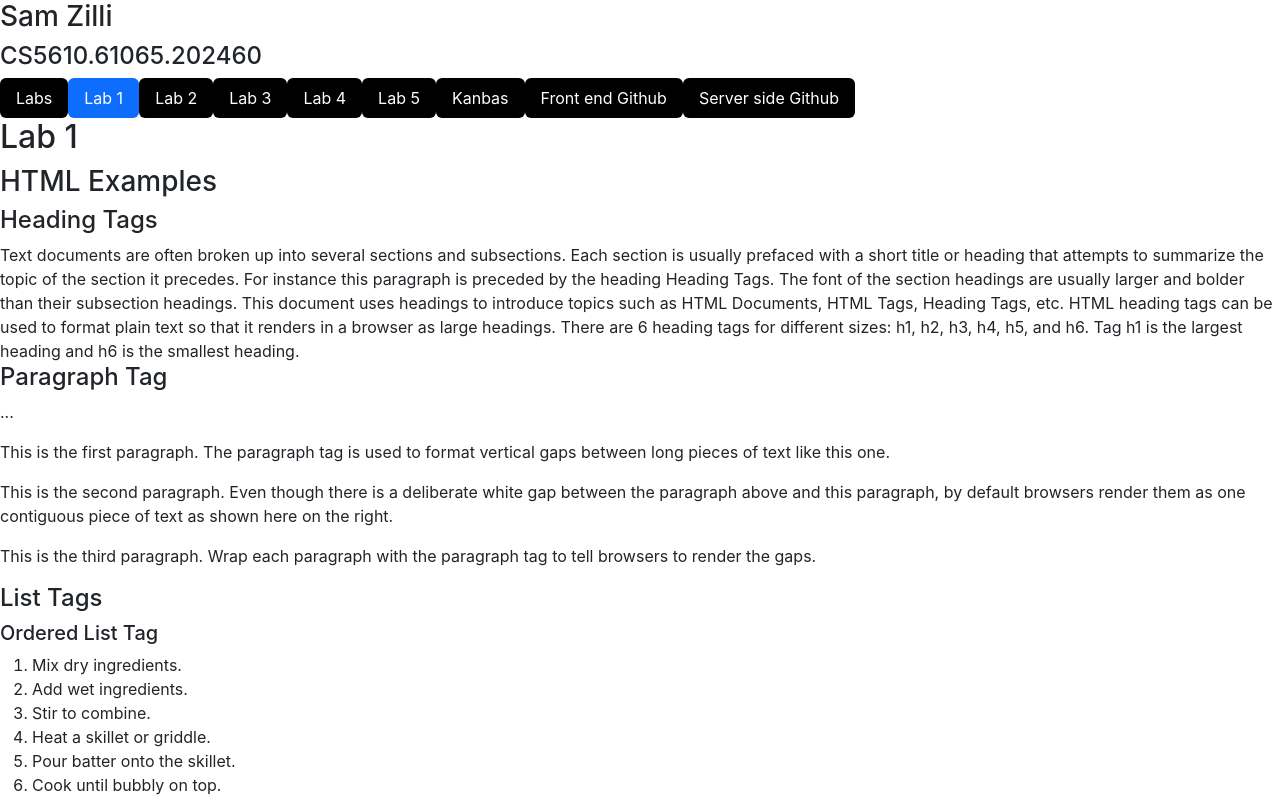
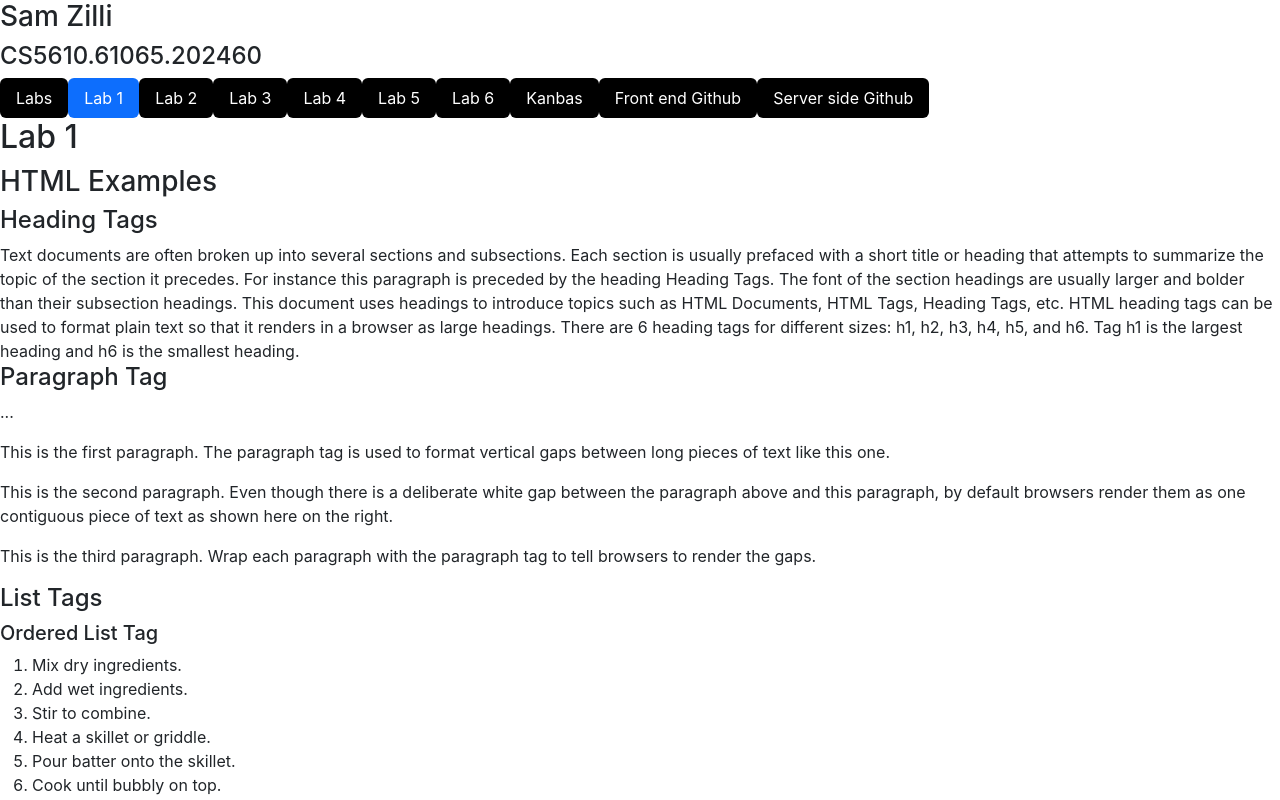
Before and after one commit to Sam-Zilli/kanbas-react-web-app, a React (Create React App) app: page /Kanbas#/Labs/Lab1 in a window 1280 px wide. Shown: the top 800 px of the page. Built offline with nearby package versions, Linux system fonts and the light colour scheme; no server answers.

Commit message:
starting 3.6.2

```diff
--- a/src/Kanbas/Courses/CourseNavigation/index.tsx
+++ b/src/Kanbas/Courses/CourseNavigation/index.tsx
@@ -14,6 +14,7 @@ export default function CoursesNavigation() {
     "Assignments",
     "Quizzes",
     "Grades",
+    "People"
   ];
 
   return (
--- a/src/Kanbas/Courses/Navigation/index.tsx
+++ b/src/Kanbas/Courses/Navigation/index.tsx
@@ -16,6 +16,7 @@ export default function CoursesNavigation() {
     "Assignments",
     "Quizzes",
     "Grades",
+    "People"
   ];
 
   return (
--- /dev/null
+++ b/src/Kanbas/Courses/People/Table.tsx
@@ -0,0 +1,39 @@
+import React, { useState, useEffect } from "react";
+import * as client from "./client";
+export default function PeopleTable() {
+  const [users, setUsers] = useState<any[]>([]);
+  const fetchUsers = async () => {
+    const users = await client.findAllUsers();
+    setUsers(users);
+  };
+  useEffect(() => {
+    fetchUsers();
+  }, []);
+  return (
+    <div id="wd-people-table">
+      <table className="table table-striped">
+        <thead>
+          <tr>
+            <th>Name</th><th>Login ID</th><th>Section</th><th>Role</th><th>Last Activity</th><th>Total Activity</th>
+          </tr>
+        </thead>
+        <tbody>
+          {users.map((user: any) => (
+            <tr key={user._id}>
+              <td className="wd-full-name text-nowrap">
+                <span className="wd-first-name">{user.firstName}</span>
+                {' '} {/* Adding a space */}
+                <span className="wd-last-name">{user.lastName}</span>
+              </td>
+              <td className="wd-login-id">{user.loginId}</td>
+              <td className="wd-section">{user.section}</td>
+              <td className="wd-role">{user.role}</td>
+              <td className="wd-last-activity">{user.lastActivity}</td>
+              <td className="wd-total-activity">{user.totalActivity}</td>
+            </tr>
+          ))}
+        </tbody>
+      </table>
+    </div>
+  );
+}
--- /dev/null
+++ b/src/Kanbas/Courses/People/client.ts
@@ -0,0 +1,7 @@
+import axios from "axios";
+export const REMOTE_SERVER = process.env.REACT_APP_REMOTE_SERVER;
+export const USERS_API = `${REMOTE_SERVER}/api/users`;
+export const findAllUsers = async () => {
+  const response = await axios.get(USERS_API);
+  return response.data;
+};
--- a/src/Kanbas/Courses/index.tsx
+++ b/src/Kanbas/Courses/index.tsx
@@ -8,6 +8,7 @@ import Grades from "./Grades";
 // TDL: A3 3.5ish is using Navigate but I'm not?
 import {Route, Routes, useLocation, useParams } from "react-router";
 import { FaAlignJustify } from 'react-icons/fa';
+import PeopleTable from "./People/Table";
 
   export default function Courses({ courses }: { courses: any[]; }) {
     const { cid } = useParams();
@@ -29,6 +30,7 @@ import { FaAlignJustify } from 'react-icons/fa';
       <Route path="Assignments" element={<Assignments />} />
       <Route path="Assignments/:aid" element={<AssignmentEditor />} />
       <Route path="Grades" element={<Grades />} />
+      <Route path="People" element={<PeopleTable />} />
     </Routes>
   </div>
 </div>
--- /dev/null
+++ b/src/Labs/Lab6/index.tsx
@@ -0,0 +1,8 @@
+
+export default function Lab6() {
+    return (
+        <div>
+            Hey I'm Lab 6 what's your name?
+        </div>
+    )
+}
--- a/src/Labs/TOC.tsx
+++ b/src/Labs/TOC.tsx
@@ -1,27 +1,83 @@
 import { useLocation } from "react-router";
+
+// Function component for Table of Contents (TOC)
 export default function TOC() {
-  const { pathname } = useLocation();
-  return (
-    <ul className="nav nav-pills" id="wd-toc">
-      <li className="nav-item"><a id="wd-a"  href="#/Labs" className="nav-link">Labs</a></li>
-      <li className="nav-item"><a id="wd-a1" href="#/Labs/Lab1"
-          className={`nav-link ${pathname.includes("Lab1") ? "active" : ""}`}>Lab 1</a></li>
-      <li className="nav-item"><a id="wd-a2" href="#/Labs/Lab2"
-          className={`nav-link ${pathname.includes("Lab2") ? "active" : ""}`}>Lab 2</a></li>
-      <li className="nav-item"><a id="wd-a3" href="#/Labs/Lab3"
-          className={`nav-link ${pathname.includes("Lab3") ? "active" : ""}`}>Lab 3</a></li>
+    // Retrieve the current pathname from the URL
+    const { pathname } = useLocation();
 
-        <li className="nav-item"><a id="wd-a4" href="#/Labs/Lab4"
-          className={`nav-link ${pathname.includes("Lab4") ? "active" : ""}`}>Lab 4</a></li>
+    return (
+      <ul className="nav nav-pills" id="wd-toc">
+        {/* Main section link */}
+        <li className="nav-item">
+          <a id="wd-a" href="#/Labs" className="nav-link">Labs</a>
+        </li>
 
-      <li className="nav-item"><a id="wd-a5" href="#/Labs/Lab5"
-          className={`nav-link ${pathname.includes("Lab5") ? "active" : ""}`}>Lab 5</a></li>
+        {/* Lab 1 link - active class applied if pathname includes "Lab1" */}
+        <li className="nav-item">
+          <a id="wd-a1" href="#/Labs/Lab1"
+             className={`nav-link ${pathname.includes("Lab1") ? "active" : ""}`}>
+            Lab 1
+          </a>
+        </li>
+
+        {/* Lab 2 link - active class applied if pathname includes "Lab2" */}
+        <li className="nav-item">
+          <a id="wd-a2" href="#/Labs/Lab2"
+             className={`nav-link ${pathname.includes("Lab2") ? "active" : ""}`}>
+            Lab 2
+          </a>
+        </li>
+
+        {/* Lab 3 link - active class applied if pathname includes "Lab3" */}
+        <li className="nav-item">
+          <a id="wd-a3" href="#/Labs/Lab3"
+             className={`nav-link ${pathname.includes("Lab3") ? "active" : ""}`}>
+            Lab 3
+          </a>
+        </li>
+
+        {/* Lab 4 link - active class applied if pathname includes "Lab4" */}
+        <li className="nav-item">
+          <a id="wd-a4" href="#/Labs/Lab4"
+             className={`nav-link ${pathname.includes("Lab4") ? "active" : ""}`}>
+            Lab 4
+          </a>
+        </li>
+
+        {/* Lab 5 link - active class applied if pathname includes "Lab5" */}
+        <li className="nav-item">
+          <a id="wd-a5" href="#/Labs/Lab5"
+             className={`nav-link ${pathname.includes("Lab5") ? "active" : ""}`}>
+            Lab 5
+          </a>
+        </li>
 
 
-      <li className="nav-item"><a id="wd-k" href="#/Kanbas" className="nav-link">Kanbas</a></li>
-      <li className="nav-item"><a id="wd-github" href="https://github.com/Sam-Zilli/kanbas-react-web-app" target="_blank"
-          className="nav-link">Front end Github</a></li>
-      <li className="nav-item"><a id="wd-github" href="https://github.com/Sam-Zilli/kanbas-node-server-app.git" target="_blank"
-          className="nav-link">Server side Github</a></li>
-    </ul>
-);}
+
+        {/* Lab 6 link - active class applied if pathname includes "Lab6" */}
+        <li className="nav-item">
+          <a id="wd-a6" href="#/Labs/Lab6"
+             className={`nav-link ${pathname.includes("Lab6") ? "active" : ""}`}>
+            Lab 6
+          </a>
+        </li>
+
+        {/* Kanbas link */}
+        <li className="nav-item">
+          <a id="wd-k" href="#/Kanbas" className="nav-link">Kanbas</a>
+        </li>
+
+        {/* Front end GitHub repository link */}
+        <li className="nav-item">
+          <a id="wd-github" href="https://github.com/Sam-Zilli/kanbas-react-web-app" target="_blank"
+             className="nav-link">Front end Github</a>
+        </li>
+
+        {/* Server side GitHub repository link */}
+        <li className="nav-item">
+          <a id="wd-github" href="https://github.com/Sam-Zilli/kanbas-node-server-app.git" target="_blank"
+             className="nav-link">Server side Github</a>
+        </li>
+      </ul>
+    );
+  }
--- a/src/Labs/index.tsx
+++ b/src/Labs/index.tsx
@@ -7,6 +7,7 @@ import Lab4 from "./Lab4";
 import store from "./store";
 import { Provider } from "react-redux";
 import Lab5 from "./Lab5";
+import Lab6 from "./Lab6";
 
 export default function Labs() {
   return (
@@ -22,6 +23,7 @@ export default function Labs() {
         <Route path="Lab3/*" element={<Lab3 />} />
         <Route path="Lab4/*" element={<Lab4 />} />
         <Route path="Lab5/*" element={<Lab5 />} />
+        <Route path="Lab6/*" element={<Lab6 />} />
       </Routes>
     </div>
     </Provider>
```
